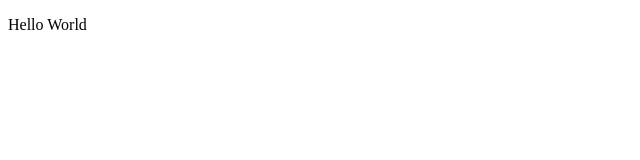
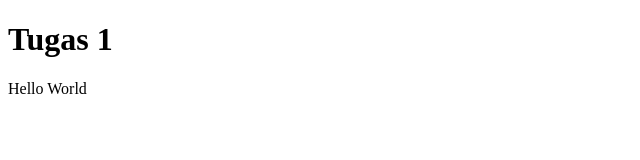
Before and after one commit to Vargm8/Praktikum, a plain HTML site: page index.html in a window 1280 px wide. Shown: the whole page, without its empty margins (0-640 px from the left). Drawn offline with Linux system fonts and the light colour scheme.

Commit message:
Update index.html

```diff
--- a/index.html
+++ b/index.html
@@ -1,11 +1,10 @@
 <!DOCTYPE html>
 <html>
   <head>
-    <title>
-      Tugas 1
-    </title>
+    <title> Tugas 1 </title>
   </head>
   <body>
+    <h1> Tugas 1 </h1>
     <p> Hello World </p>
   </body>
 </html>
```
